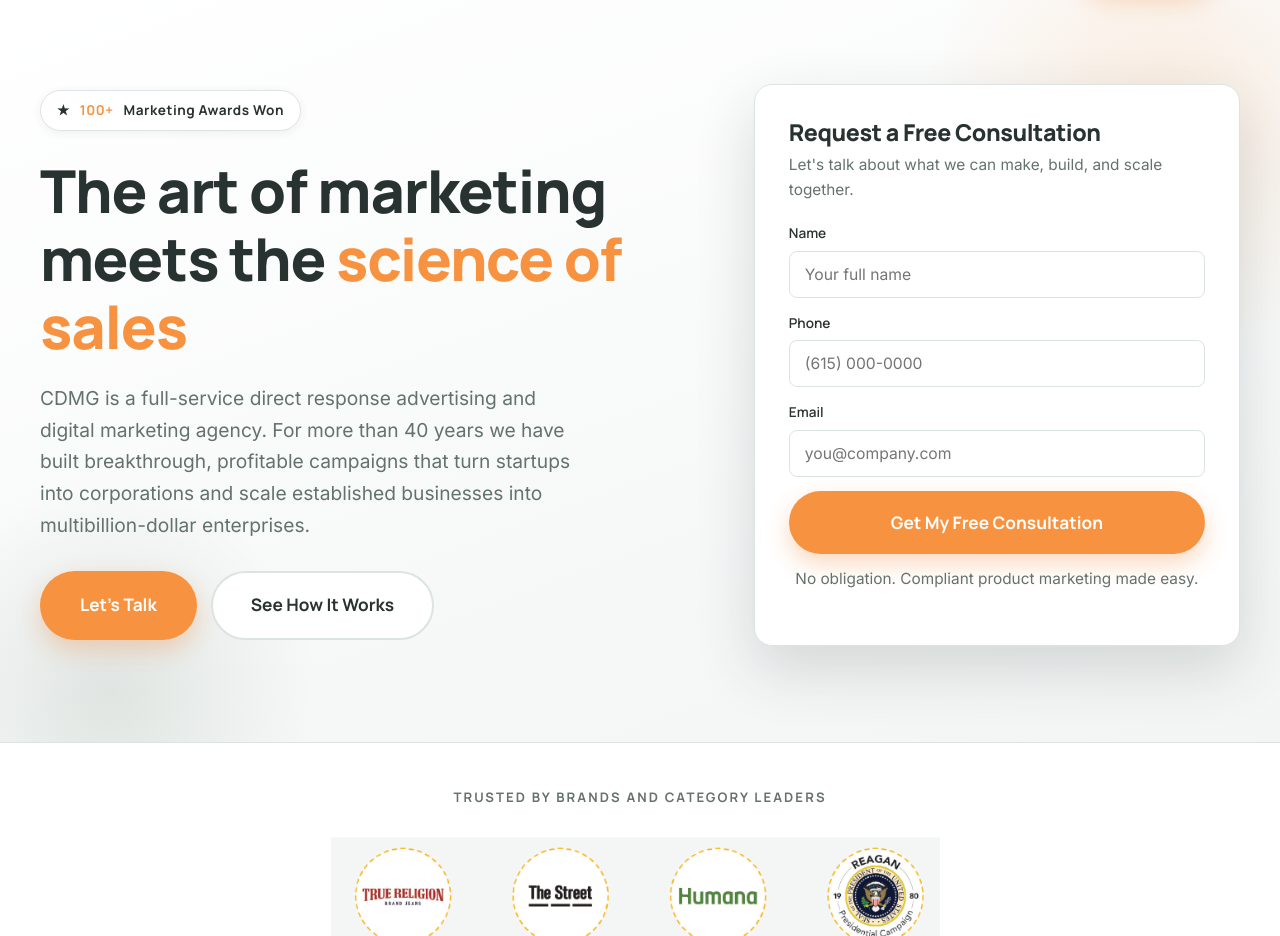
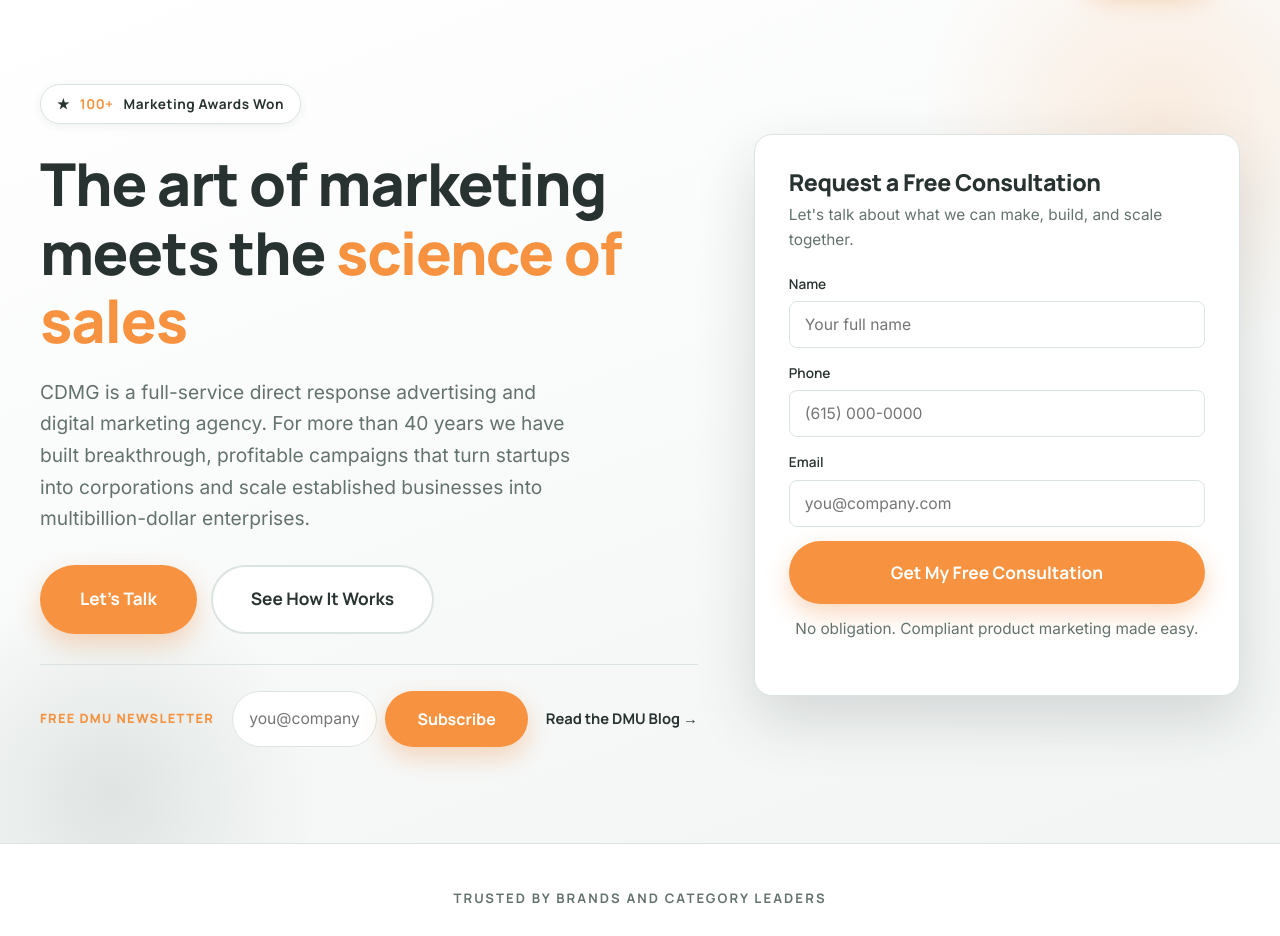
Before and after one commit to aliciamichele-cdmg/cdmg-website, a PHP site: page / in a window 1280 px wide. Shown: the part 79-1015 px from the top of the page. Run offline with PHP 8.4, Linux system fonts and the light colour scheme.

Commit message:
Add slim DMU Newsletter signup bar in hero for top-of-page prominence
Places a compact inline email signup (with a Read the DMU Blog link)
directly under the hero CTA buttons, so the newsletter is visible
above the fold without competing with the consultation form.

Co-Authored-By: Claude Opus 4.8 <noreply@anthropic.com>

```diff
--- a/css/style.css
+++ b/css/style.css
@@ -164,6 +164,16 @@ p { color: var(--muted); }
 .hero__badge { display: inline-flex; align-items: center; gap: 10px; background: #fff; border: 1px solid var(--line); padding: 8px 16px; border-radius: 50px; font-family: var(--font-head); font-weight: 700; font-size: .85rem; letter-spacing: .04em; margin-bottom: 26px; color: var(--navy); box-shadow: var(--shadow-sm); }
 .hero__badge b { color: var(--accent); }
 .hero__cta { display: flex; gap: 14px; flex-wrap: wrap; }
+
+/* hero newsletter bar */
+.hero__news { margin-top: 30px; padding-top: 26px; border-top: 1px solid var(--line); display: flex; align-items: center; gap: 12px 18px; flex-wrap: wrap; }
+.hero__news-label { font-family: var(--font-head); font-weight: 800; font-size: .8rem; letter-spacing: .1em; text-transform: uppercase; color: var(--accent); }
+.hero__news-form { display: flex; gap: 8px; flex: 1; min-width: 260px; }
+.hero__news-form input { flex: 1; min-width: 0; padding: 12px 16px; border-radius: 50px; border: 1.5px solid var(--line); font-family: var(--font-body); font-size: .98rem; color: var(--text); background: #fff; }
+.hero__news-form input:focus { outline: none; border-color: var(--accent); }
+.hero__news-form .btn { white-space: nowrap; }
+.hero__news-link { font-family: var(--font-head); font-weight: 700; font-size: .92rem; color: var(--navy); white-space: nowrap; }
+.hero__news-link:hover { color: var(--accent); }
 
 /* hero form card */
 .lead-card { background: #fff; border-radius: 18px; padding: 34px; box-shadow: var(--shadow-lg); color: var(--text); border: 1px solid var(--line); }
@@ -404,6 +414,7 @@ a.post__tag:hover { opacity: .8; }
   .hero__grid > div:first-child { text-align: center; }
   .hero__lead { margin-left: auto; margin-right: auto; }
   .hero__cta { justify-content: center; }
+  .hero__news { justify-content: center; }
   .grid-4 { grid-template-columns: repeat(2, 1fr); }
   .stats { grid-template-columns: repeat(2,1fr); }
   .split { grid-template-columns: 1fr; }
--- a/index.html
+++ b/index.html
@@ -174,6 +174,14 @@
         <div class="hero__cta">
           <a href="contact.html" class="btn btn--primary btn--lg">Let's Talk</a>
           <a href="5-dimensions.html" class="btn btn--light btn--lg">See How It Works</a>
+        </div>
+        <div class="hero__news reveal">
+          <span class="hero__news-label">Free DMU Newsletter</span>
+          <form data-lead class="hero__news-form">
+            <input type="email" name="email" placeholder="you@company.com" aria-label="Email address" required />
+            <button type="submit" class="btn btn--primary">Subscribe</button>
+          </form>
+          <a href="blog.html" class="hero__news-link">Read the DMU Blog →</a>
         </div>
       </div>
       <div class="lead-card">
```
